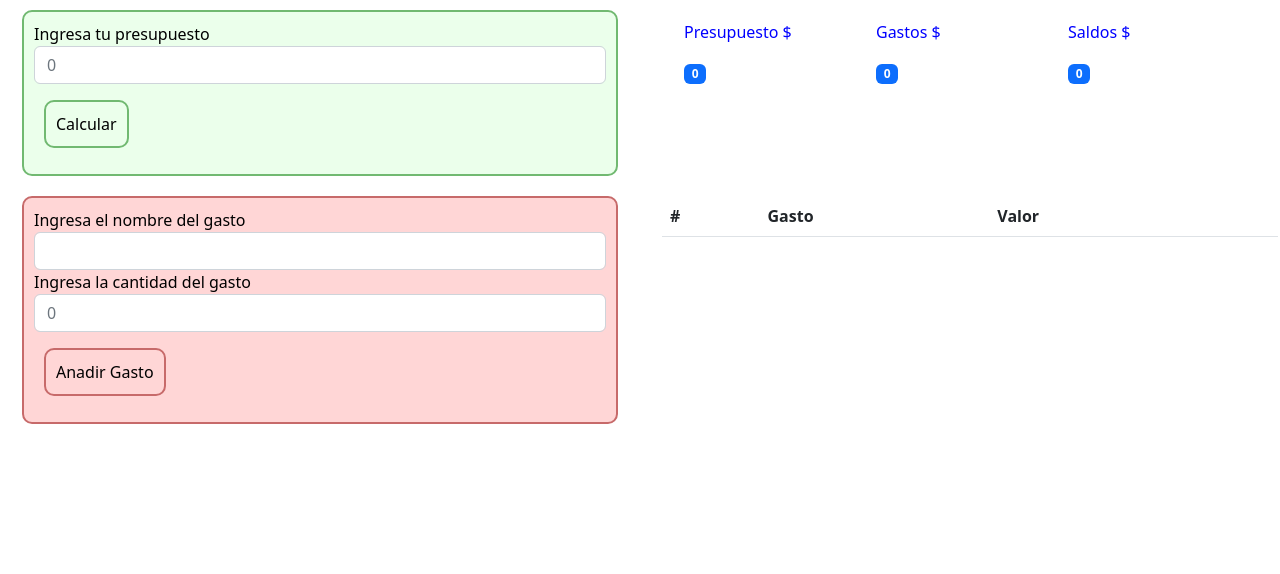
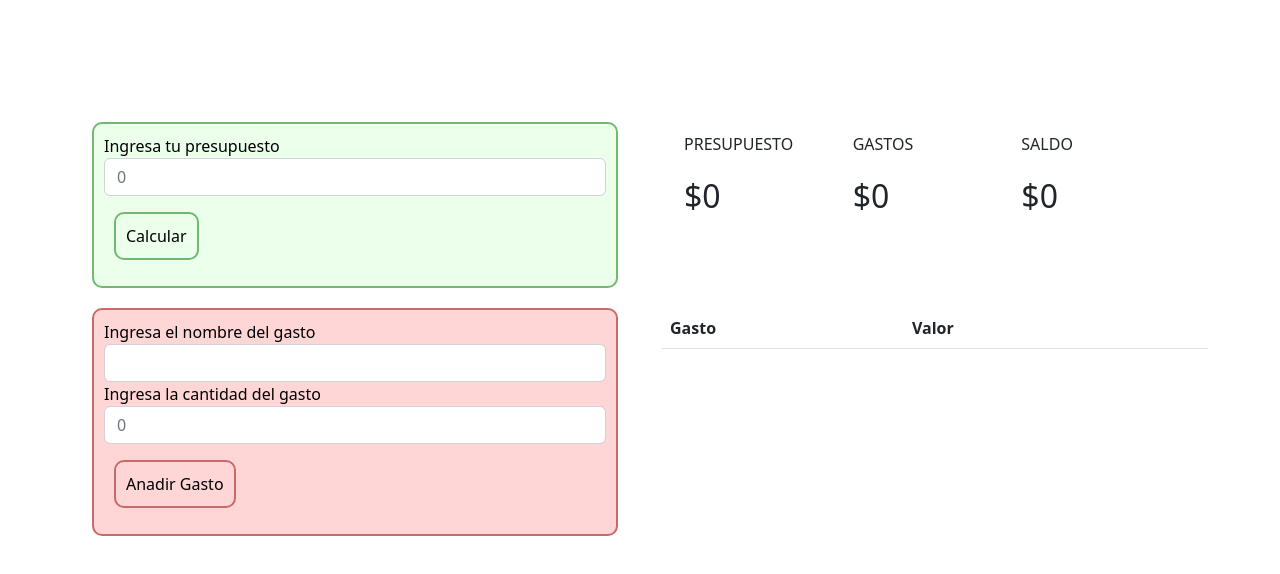
Before and after one commit to sixtoguerra1982/TestModulo3, a plain HTML site: page index.html in a window 1280 px wide. Drawn offline with nearby package versions, Linux system fonts and the light colour scheme.

Commit message:
final version

```diff
--- a/assets/css/style.css
+++ b/assets/css/style.css
@@ -6,12 +6,6 @@
 
 body{
     background-color: white;
-    color: blue;
-}
-
-.viewport{
-    min-width: 100%;
-    min-height: 100%;
 }
 
 .frameone {
@@ -36,3 +30,15 @@ body{
     padding: 10px;
     margin: 10px;
 }
+
+.framestandartwo {
+    padding-top: 5%;
+}
+
+.saldo{
+    font-size: 2rem;
+}
+
+.saldo::before {
+    content: "$";
+}
--- a/assets/js/script.js
+++ b/assets/js/script.js
@@ -79,11 +79,10 @@ formExpenditure.addEventListener("submit", (event) =>{
     let newRow = document.getElementsByTagName("tbody")[0]
     newRow.innerHTML += `
                         <tr id="elemento${id}">
-                            <th scope="row">${BUDGET.gastos.length}</th>
                             <td>${capitalizar(objGasto.gasto)}</td>
                             <td>${formatNumber(objGasto.valor)}</td>
                             <td>
-                                <a href="#" onclick="borrarGasto(${id})" >Borrar</a>
+                                <a href="#" onclick="borrarGasto(${id})" ><i class="bi bi-trash3"></i></a>
                             </td>
                         </tr>`
 
--- a/index.html
+++ b/index.html
@@ -7,10 +7,11 @@
     <title>Prueba Módulo 3 => JS</title>
     <link href="https://cdn.jsdelivr.net/npm/bootstrap@5.2.3/dist/css/bootstrap.min.css" rel="stylesheet"
     integrity="sha384-rbsA2VBKQhggwzxH7pPCaAqO46MgnOM80zW1RWuH61DGLwZJEdK2Kadq2F9CUG65" crossorigin="anonymous">
+    <link rel="stylesheet" href="https://cdn.jsdelivr.net/npm/bootstrap-icons@1.10.5/font/bootstrap-icons.css">
     <link rel="stylesheet" href="./assets/css/style.css">
     <script defer src="./assets/js/script.js"></script>
 </head>
-<body class="container viewport">
+<body class="container  mt-5 framestandartwo">
     <section class="row">
 
         <!-- Fomulario A -->
@@ -26,13 +27,13 @@
         <div class="col col-md-6">
           <section class="row framestandar">
 
-              <div class="col-12 col-md-4"><p>Presupuesto $<p id="txtpresupuesto" class="badge text-bg-primary">0</p></p></div>
+              <div class="col-12 col-md-4"><p>PRESUPUESTO</p><p id="txtpresupuesto" class="saldo">0</p></div>
 
 
-              <div class="col-12 col-md-4"><p>Gastos $<p id="txtgastos" class="badge text-bg-primary">0</p></p></div>
+              <div class="col-12 col-md-4"><p>GASTOS</p><p id="txtgastos" class="saldo">0</p></div>
 
 
-              <div class="col-12 col-md-4"><p>Saldos $<p id="txtsaldos" class="badge text-bg-primary">0</p></p></div>
+              <div class="col-12 col-md-4"><p>SALDO</p><p id="txtsaldos" class="saldo">0</p></div>
 
           </section>
         </div>
@@ -53,7 +54,6 @@
           <table class="framestandar table">
               <thead>
                 <tr>
-                  <th scope="col">#</th>
                   <th scope="col">Gasto</th>
                   <th scope="col">Valor</th>
                   <th colspan="2">&nbsp;</th>
```
